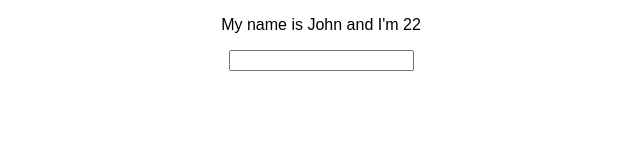
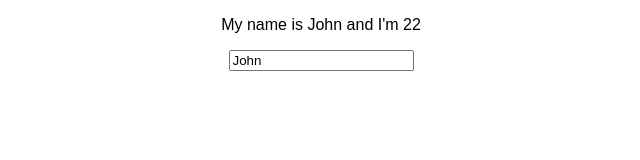
Before and after one commit to dariusz75/react-the-complete-guide-2020, a React (Create React App) app: page / in a window 1280 px wide. Shown: the top 160 px of the page, without its empty margins (319-959 px from the left). Built offline with nearby package versions, Linux system fonts and the light colour scheme.

Commit message:
completed

```diff
--- a/src/Person/Person.js
+++ b/src/Person/Person.js
@@ -4,7 +4,7 @@
   return (
     <div>
       <p>My name is {props.name} and I'm {props.age}</p>
-      <input type="text" onChange={props.changed} />
+      <input type="text" value={props.name} onChange={props.changed} />
     </div>
   )
 }
```
